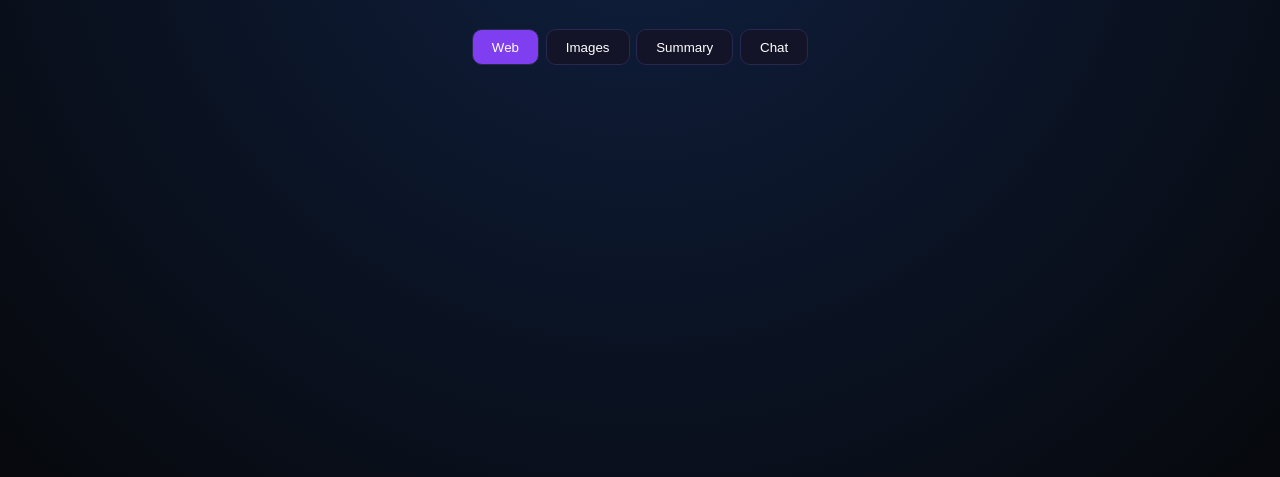
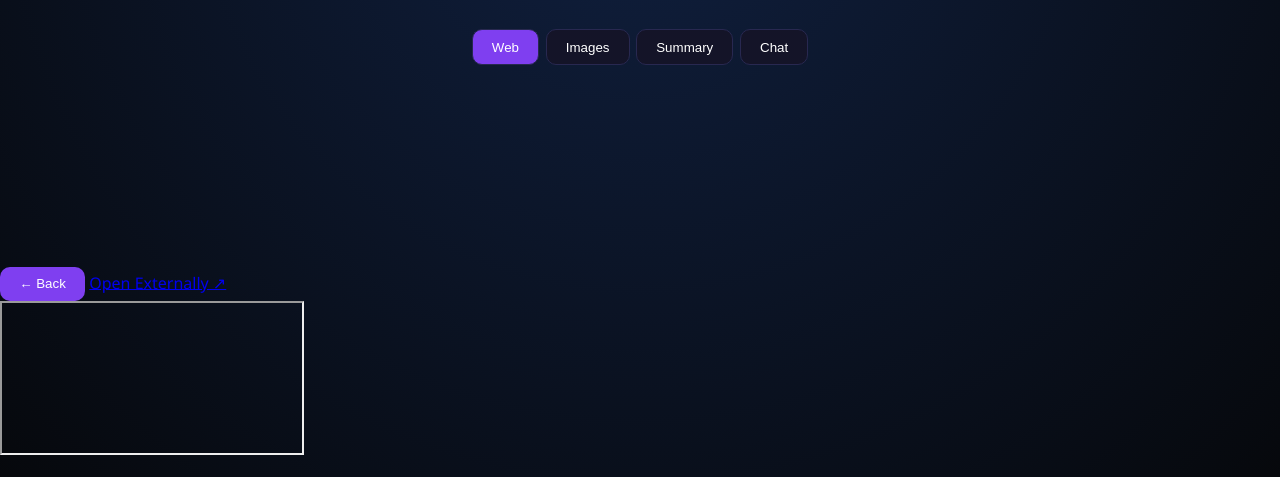
Before and after one commit to HitBoyXx23-dev/ShadowSearch, a website: page public/index.html in a window 1280 px wide. Shown: the part 157-634 px from the top of the page. Drawn offline with Linux system fonts and the light colour scheme.

Commit message:
Update index.html

```diff
--- a/public/index.html
+++ b/public/index.html
@@ -3,7 +3,7 @@
 <head>
   <meta charset="UTF-8" />
   <meta name="viewport" content="width=device-width, initial-scale=1.0" />
-  <title>Shadow Search 🔮 + Chat</title>
+  <title>Shadow Search 🔮</title>
   <link rel="stylesheet" href="style.css" />
 </head>
 <body>
@@ -22,7 +22,16 @@
 
   <main id="results"></main>
 
-  <!-- 🌑 Global Chat Section -->
+  <!-- In-app page viewer -->
+  <div id="viewerOverlay" class="hidden">
+    <div id="viewerHeader">
+      <button id="closeViewer">← Back</button>
+      <a id="viewerLink" href="#" target="_blank">Open Externally ↗</a>
+    </div>
+    <iframe id="viewerFrame" src=""></iframe>
+  </div>
+
+  <!-- Global Chat -->
   <section id="chatSection" class="hidden">
     <div class="chat-header">
       <h2>💬 Global Chat</h2>
@@ -30,9 +39,7 @@
         Open Shadow Chat ↗
       </a>
     </div>
-
     <div id="chatWindow"></div>
-
     <div id="chatInputContainer">
       <input id="chatMessage" type="text" placeholder="Type a message..." />
       <button id="sendChat">Send</button>
```
